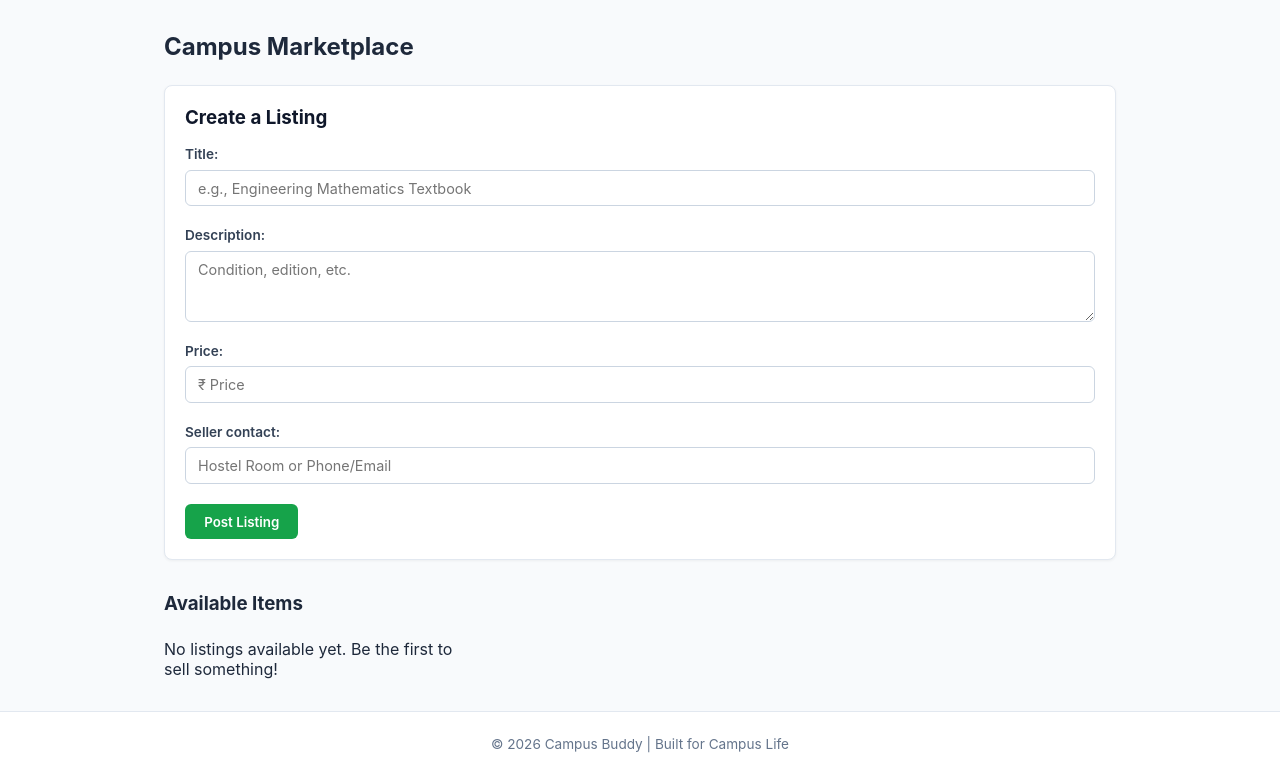
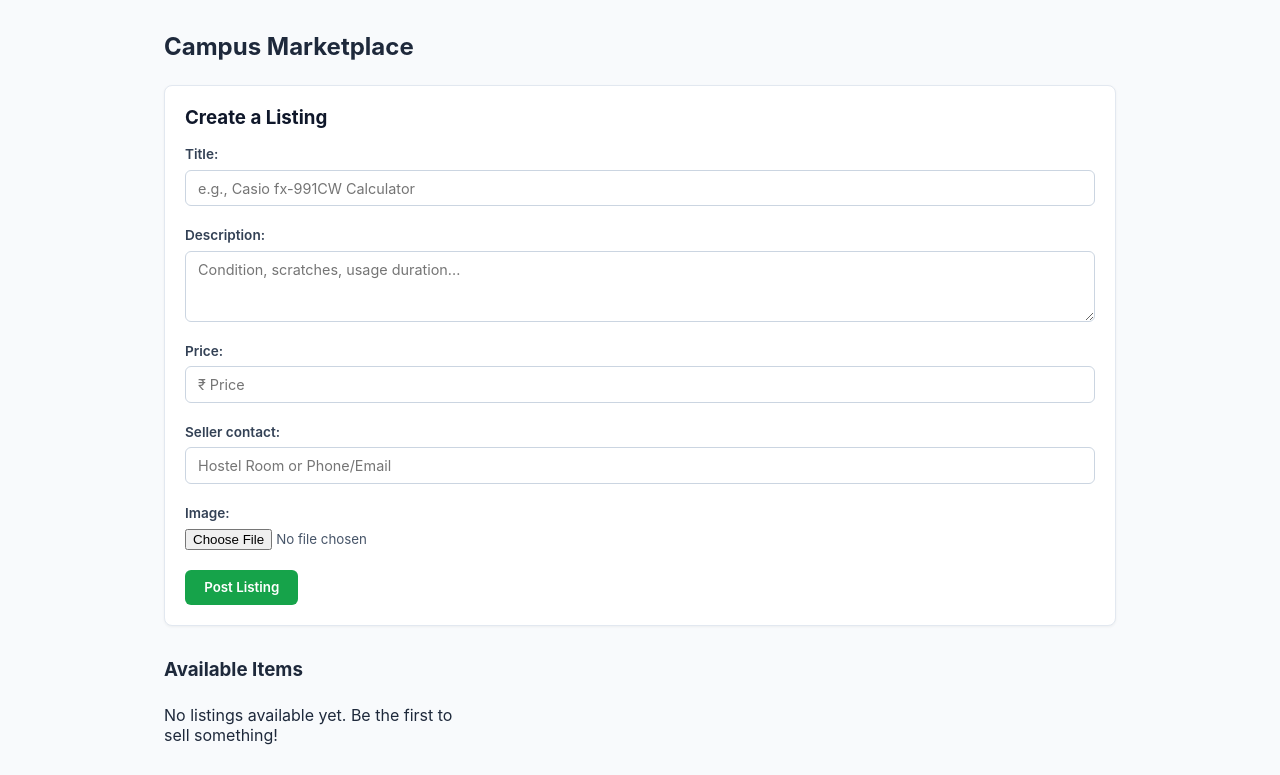
Before and after one commit to keyushtech/campus_buddy, a Django app: page /marketplace/ in a window 1280 px wide. Shown: the part 63-838 px from the top of the page. Before the commit the page ends 816 px from the top, so only its background shows below. Run offline with Django 5.2, Linux system fonts and the light colour scheme; data that the repository does not hold is empty.

Commit message:
Add product photo upload support with Pillow and media routing

```diff
--- a/core/settings.py
+++ b/core/settings.py
@@ -133,3 +133,6 @@ MAILERS = {
         'BACKEND': 'django.core.mail.backends.console.EmailBackend',
     },
 }
+
+MEDIA_URL = '/media/'
+MEDIA_ROOT = BASE_DIR / 'media'
--- a/core/urls.py
+++ b/core/urls.py
@@ -1,6 +1,8 @@
 from django.contrib import admin
 from django.urls import path, include
 from django.shortcuts import render
+from django.conf import settings
+from django.conf.urls.static import static
 from complaints.models import Announcement
 
 def home_view(request):
@@ -14,3 +16,6 @@ urlpatterns = [
     path('marketplace/', include('marketplace.urls')),
     path('complaints/', include('complaints.urls')),
 ]
+
+if settings.DEBUG:
+    urlpatterns += static(settings.MEDIA_URL, document_root=settings.MEDIA_ROOT)
--- a/marketplace/forms.py
+++ b/marketplace/forms.py
@@ -4,10 +4,10 @@ from .models import Listing
 class ListingForm(forms.ModelForm):
     class Meta:
         model = Listing
-        fields = ['title', 'description', 'price', 'seller_contact']
+        fields = ['title', 'description', 'price', 'seller_contact', 'image']
         widgets = {
-            'title': forms.TextInput(attrs={'placeholder': 'e.g., Engineering Mathematics Textbook'}),
-            'description': forms.Textarea(attrs={'rows': 3, 'placeholder': 'Condition, edition, etc.'}),
+            'title': forms.TextInput(attrs={'placeholder': 'e.g., Casio fx-991CW Calculator'}),
+            'description': forms.Textarea(attrs={'rows': 3, 'placeholder': 'Condition, scratches, usage duration...'}),
             'price': forms.NumberInput(attrs={'placeholder': '₹ Price', 'step': '0.01'}),
             'seller_contact': forms.TextInput(attrs={'placeholder': 'Hostel Room or Phone/Email'}),
         }
--- a/marketplace/models.py
+++ b/marketplace/models.py
@@ -5,6 +5,7 @@ class Listing(models.Model):
     description = models.TextField()
     price = models.DecimalField(max_digits=8, decimal_places=2)
     seller_contact = models.CharField(max_length=100)
+    image = models.ImageField(upload_to='marketplace_images/', blank=True, null=True)
     date_posted = models.DateTimeField(auto_now_add=True)
 
     def __str__(self):
--- a/marketplace/views.py
+++ b/marketplace/views.py
@@ -4,7 +4,7 @@ from .forms import ListingForm
 
 def index(request):
     if request.method == 'POST':
-        form = ListingForm(request.POST)
+        form = ListingForm(request.POST, request.FILES)
         if form.is_valid():
             form.save()
             return redirect('marketplace_index')
--- /dev/null
+++ b/requirements.txt
@@ -0,0 +1,4 @@
+asgiref==3.13.0
+Django==6.1.3
+pillow==13.0.0
+sqlparse==0.6.1
--- a/templates/marketplace/index.html
+++ b/templates/marketplace/index.html
@@ -8,7 +8,7 @@
 <!-- Listing Submission Form -->
 <div class="card" style="margin-bottom: 2rem;">
     <h3>Create a Listing</h3>
-    <form method="POST" style="display: flex; flex-direction: column; gap: 0.75rem; margin-top: 1rem;">
+    <form method="POST" enctype="multipart/form-data" style="display: flex; flex-direction: column; gap: 0.75rem; margin-top: 1rem;">
         {% csrf_token %}
         {{ form.as_p }}
         <button type="submit" style="background: #16a34a; color: white; border: none; padding: 0.6rem 1.2rem; border-radius: 6px; font-weight: 600; cursor: pointer; align-self: flex-start;">
@@ -21,6 +21,9 @@
 <div class="grid">
     {% for listing in listings %}
         <div class="card">
+            {% if listing.image %}
+                <img src="{{ listing.image.url }}" alt="{{ listing.title }}" style="width: 100%; height: 180px; object-fit: cover; border-radius: 6px; margin-bottom: 0.75rem;">
+            {% endif %}
             <h3>{{ listing.title }}</h3>
             <p class="price">₹{{ listing.price }}</p>
             <p>{{ listing.description }}</p>
```
Also changed, not shown: marketplace/migrations/0002_listing_image.py (added), 1 other file.
